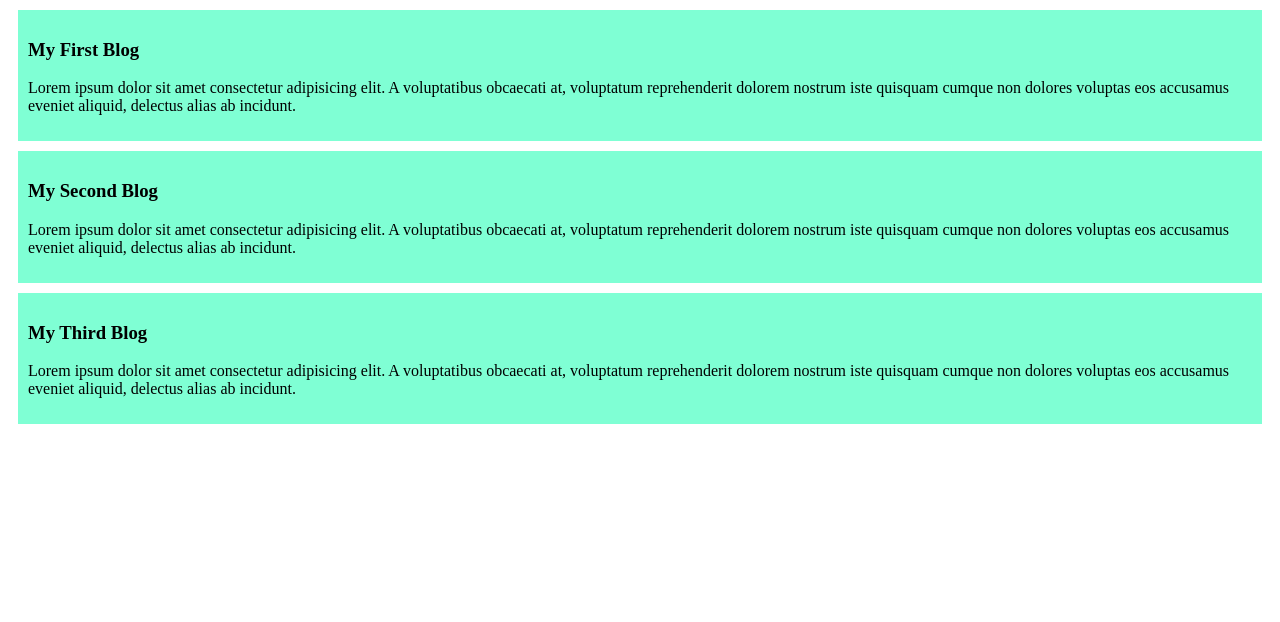
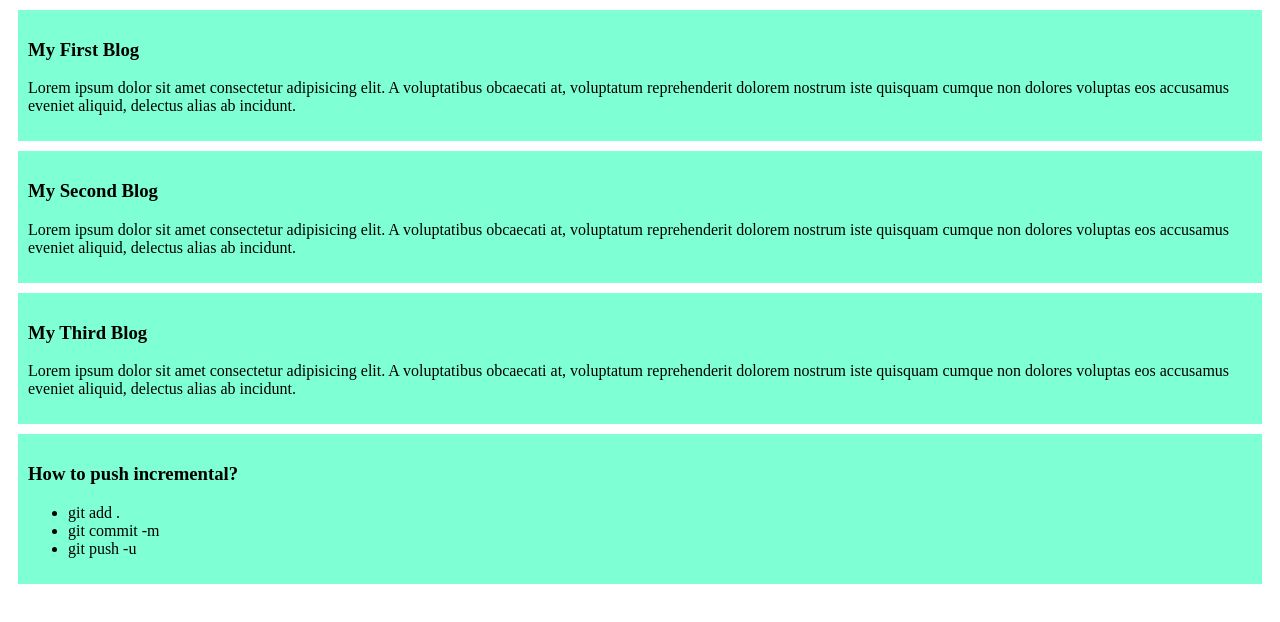
Before and after one commit to mehrabrahat/my-simple-website, a plain HTML site: page index.html in a window 1280 px wide. Drawn offline with Linux system fonts and the light colour scheme.

Commit message:
added list

```diff
--- a/index.html
+++ b/index.html
@@ -26,5 +26,14 @@
         <p>Lorem ipsum dolor sit amet consectetur adipisicing elit. A voluptatibus obcaecati at, voluptatum reprehenderit dolorem nostrum iste quisquam cumque non dolores voluptas eos accusamus eveniet aliquid, delectus alias ab incidunt.</p>
     </div>
 
+    <div>
+        <h3>How to push incremental?</h3>
+        <ul>
+            <li>git add .</li>
+            <li>git commit -m</li>
+            <li>git push -u</li>
+        </ul>
+    </div>
+
 </body>
 </html>
```
